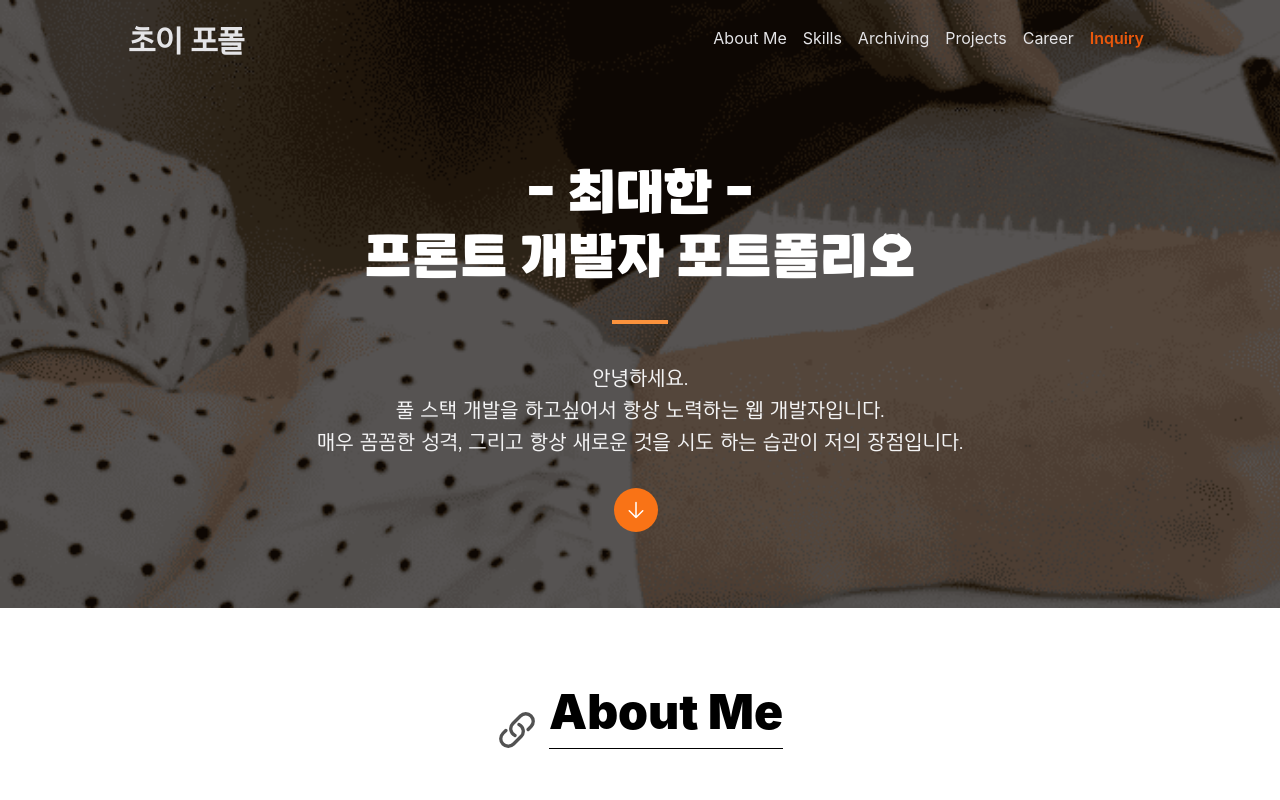
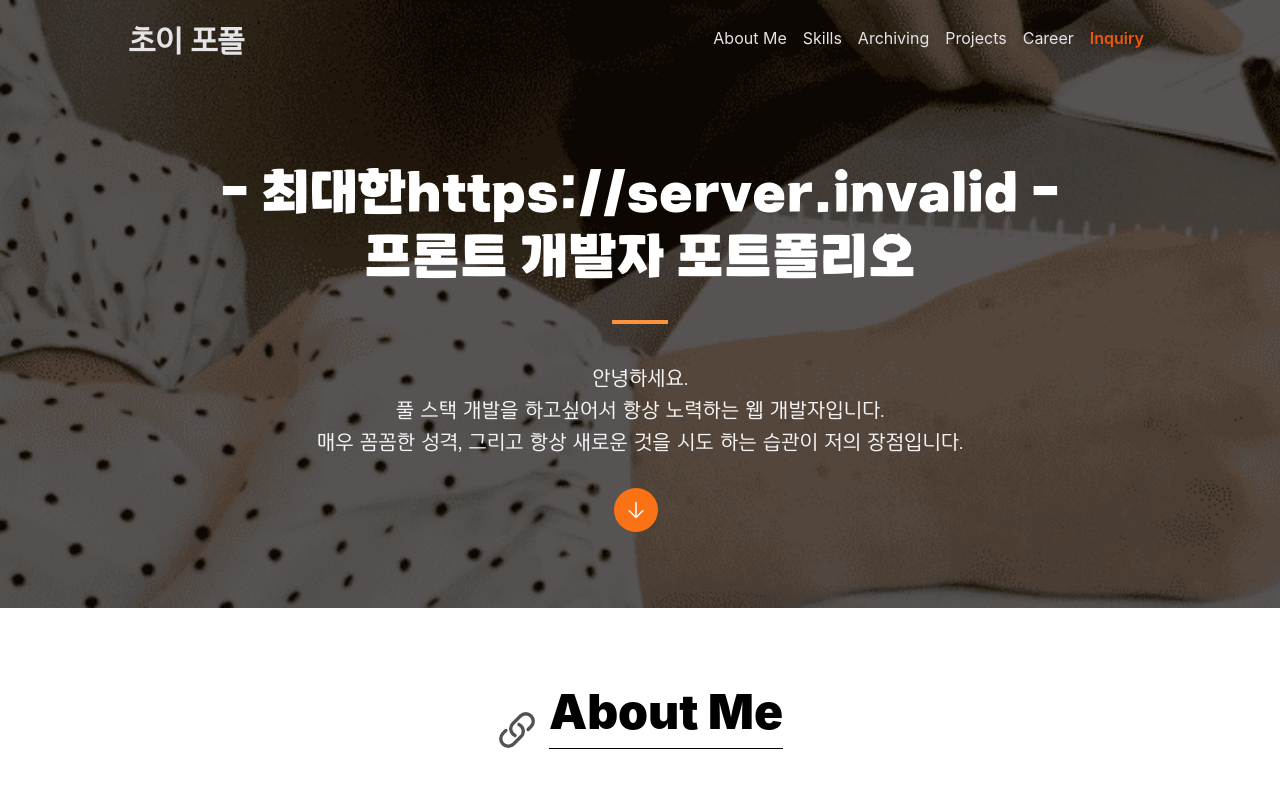
Before and after one commit to sheldhe/choi-pf, a React (Create React App) app: page / in a window 1280 px wide. Shown: the top 800 px of the page. Built offline with nearby package versions, Linux system fonts and the light colour scheme; no server answers.

Commit message:
test - env설정

```diff
--- a/src/pages/main.js
+++ b/src/pages/main.js
@@ -13,7 +13,9 @@ const Main = () => {
     <>
       <div className="bg-main01 h-screen w-screen bg-cover max-h-[38rem] flex justify-center pt-20">
         <div className="flex w-full max-w-screen-lg text-white justify-end items-center flex-col">
-          <div className="text-5xl font-nomal mb-4 font-yd">- 최대한 -</div>
+          <div className="text-5xl font-nomal mb-4 font-yd">
+            - 최대한{process.env.REACT_APP_API_URL} -
+          </div>
           <div className="text-5xl font-nomal font-yd">
             프론트 개발자 포트폴리오
           </div>
```
Also changed, not shown: 1 other file (tests, documents, lock files or other folders).
